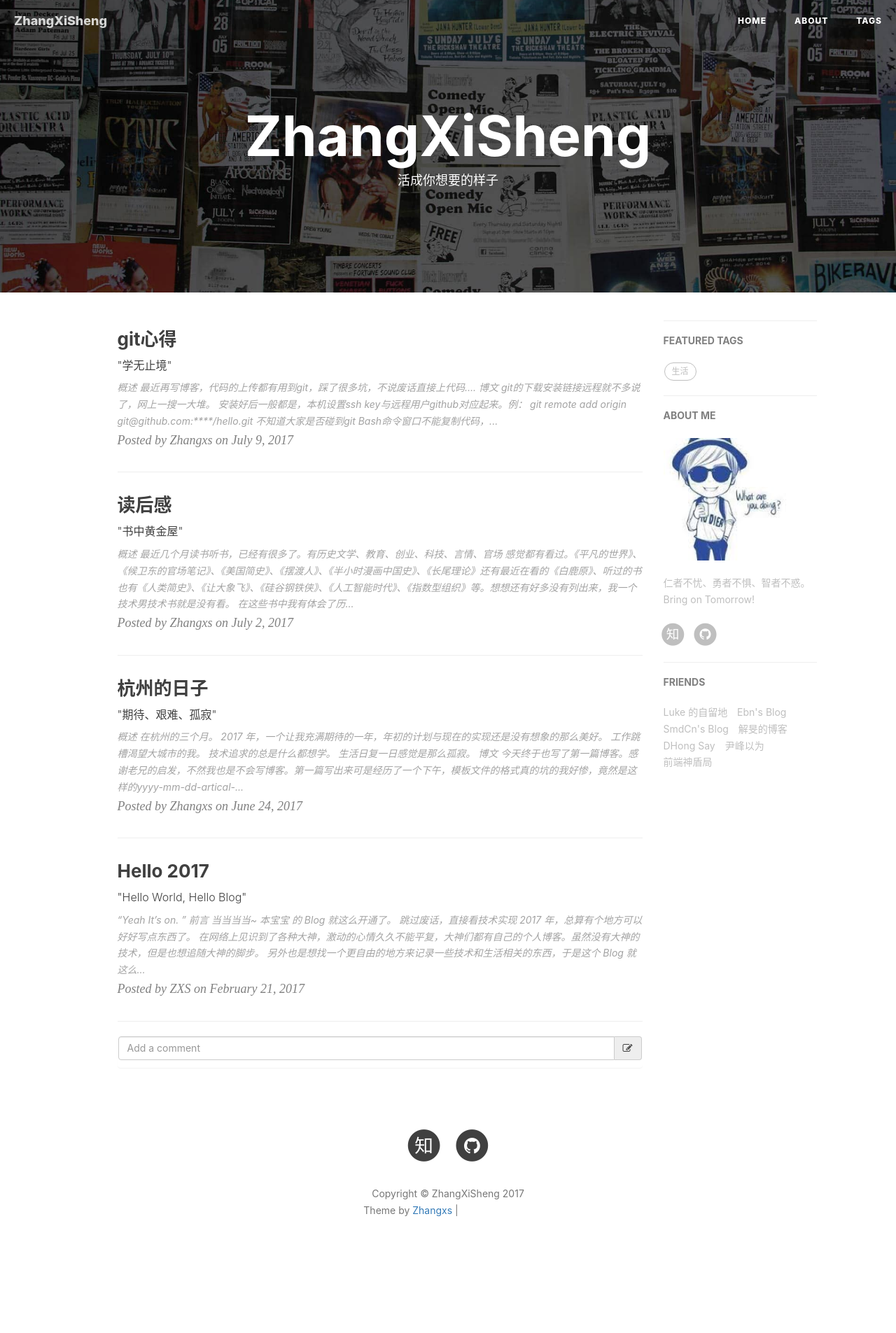
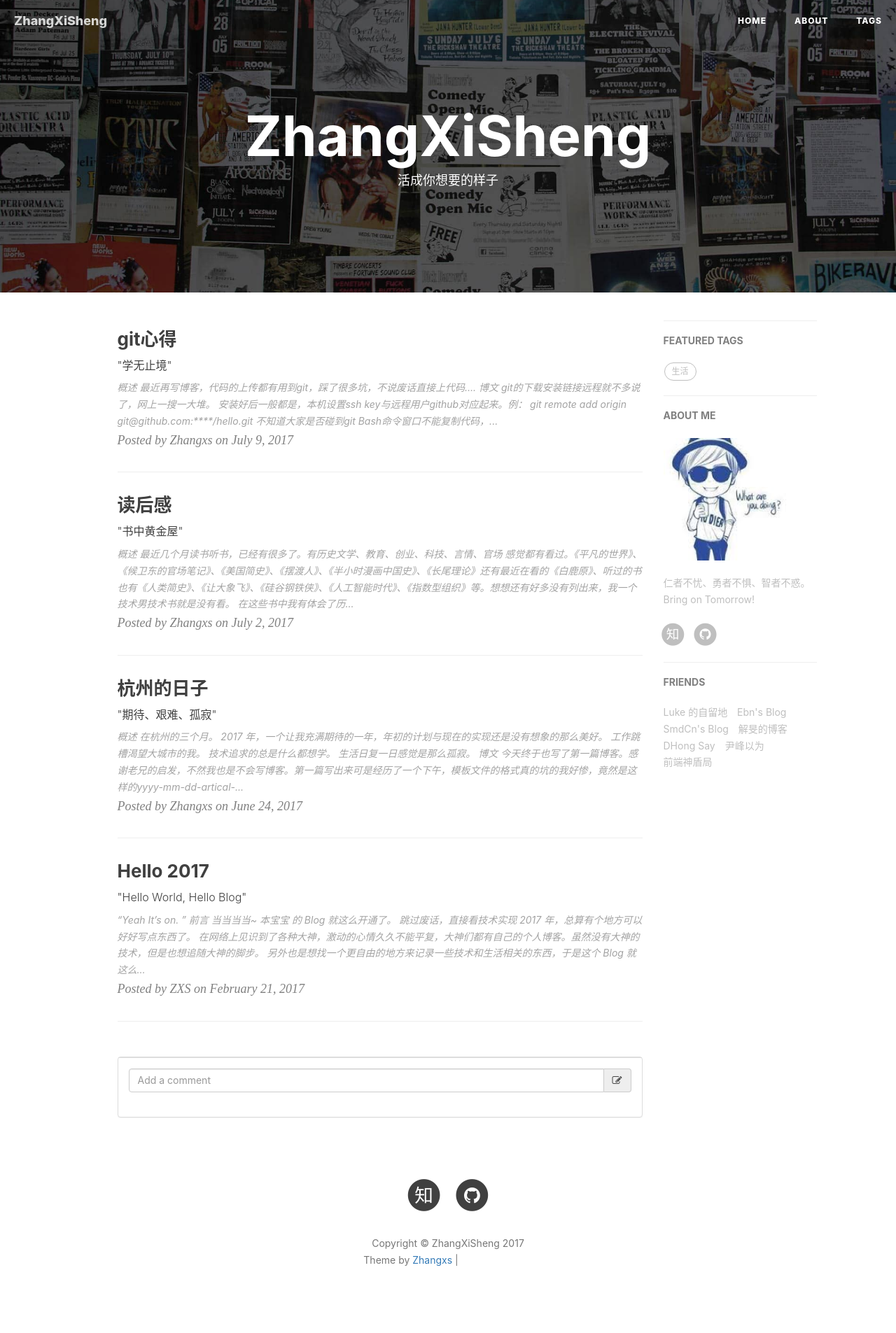
Before and after one commit to mrzhangxisheng/mrzhangxisheng.github.io, a Jekyll site: the page built from index.html, in a window 1280 px wide. Shown: the whole page at 70% size. Built offline with Jekyll 4.4.1, drawn with Linux system fonts in a browser that asks for light colours; nearby versions of some CDN libraries; the list of posts is cut into pages by our own code; comment, search, counter and statistics services are not loaded; before the commit the page ends 1834 px from its top, so only the background shows below that; grey boxes are pictures that could not be loaded.

Commit message:
Update mystyle.css

```diff
--- a/css/mystyle.css
+++ b/css/mystyle.css
@@ -1,22 +1,132 @@
 
-/*
- * Placeholder dashboard ideas
- */
+/*.panel-shadow {
+    box-shadow: rgba(0, 0, 0, 0.3) 7px 7px 7px;
+}*/
 
-.placeholders {
-    margin-bottom: 30px;
-    text-align: center;
+.panel {
+    margin-top: 50px;
 }
 
-.placeholders h4 {
+.panel-white {
+    border: 1px solid #dddddd;
+}
+
+.panel-white .panel-heading {
+    color: #333;
+    background-color: #fff;
+    border-color: #ddd;
+}
+
+.panel-white .panel-footer {
+    background-color: #fff;
+    border-color: #ddd;
+}
+
+.post .post-heading {
+    height: 95px;
+    padding: 20px 15px;
+}
+
+.post .post-heading .avatar {
+    width: 60px;
+    height: 60px;
+    display: block;
+    margin-right: 15px;
+}
+
+.post .post-heading .meta .title {
     margin-bottom: 0;
 }
 
-.placeholder {
-    margin-bottom: 20px;
+.post .post-heading .meta .title a {
+    color: black;
 }
 
-.placeholder img {
+.post .post-heading .meta .title a:hover {
+    color: #aaaaaa;
+}
+
+.post .post-heading .meta .time {
+    margin-top: 8px;
+    color: #999;
+}
+
+.post .post-image .image {
+    width: 100%;
+    height: auto;
+}
+
+.post .post-description {
+    padding: 15px;
+}
+
+.post .post-description p {
+    font-size: 14px;
+}
+
+.post .post-description .stats {
+    margin-top: 20px;
+}
+
+.post .post-description .stats .stat-item {
     display: inline-block;
-    border-radius: 50%;
+    margin-right: 15px;
 }
+
+.post .post-description .stats .stat-item .icon {
+    margin-right: 8px;
+}
+
+.post .post-footer {
+    border-top: 1px solid #ddd;
+    padding: 15px;
+}
+
+.post .post-footer .input-group-addon a {
+    color: #454545;
+}
+
+.post .post-footer .comments-list {
+    padding: 0;
+    margin-top: 20px;
+    list-style-type: none;
+}
+
+.post .post-footer .comments-list .comment {
+    display: block;
+    width: 100%;
+    margin: 20px 0;
+}
+
+.post .post-footer .comments-list .comment .avatar {
+    width: 35px;
+    height: 35px;
+}
+
+.post .post-footer .comments-list .comment .comment-heading {
+    display: block;
+    width: 100%;
+}
+
+.post .post-footer .comments-list .comment .comment-heading .user {
+    font-size: 14px;
+    font-weight: bold;
+    display: inline;
+    margin-top: 0;
+    margin-right: 10px;
+}
+
+.post .post-footer .comments-list .comment .comment-heading .time {
+    font-size: 12px;
+    color: #aaa;
+    margin-top: 0;
+    display: inline;
+}
+
+.post .post-footer .comments-list .comment .comment-body {
+    margin-left: 50px;
+}
+
+.post .post-footer .comments-list .comment>.comments-list {
+    margin-left: 50px;
+}
```
